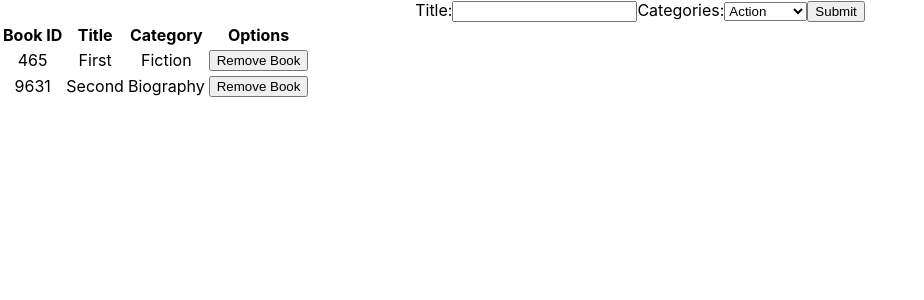
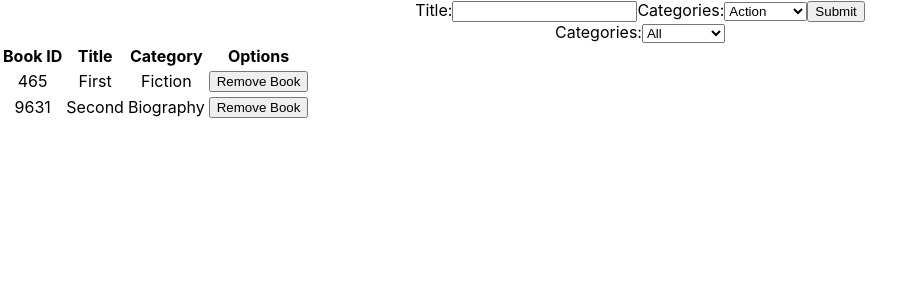
Before and after one commit to alvaropazz/react_bookstore, a React (Create React App) app: page / in a window 1280 px wide. Shown: the top 300 px of the page, without its empty margins (0-924 px from the left). Built offline with nearby package versions, Linux system fonts and the light colour scheme.

Commit message:
add category filter

```diff
--- a/src/actions/index.js
+++ b/src/actions/index.js
@@ -1,5 +1,6 @@
 export const CREATE_BOOK = 'CREATE_BOOK';
 export const REMOVE_BOOK = 'REMOVE_BOOK';
+export const CHANGE_FILTER = 'CHANGE_FILTER';
 
 export const createBook = book => ({
   type: CREATE_BOOK,
@@ -11,4 +12,9 @@ export const removeBook = book => ({
   book,
 });
 
-export default { createBook, removeBook };
+export const changeFilter = category => ({
+  type: CHANGE_FILTER,
+  category,
+});
+
+export default { createBook, removeBook, changeFilter };
--- a/src/components/App.css
+++ b/src/components/App.css
@@ -1,3 +1,5 @@
 .App {
+  display: flex;
+  flex-direction: column;
   text-align: center;
 }
--- /dev/null
+++ b/src/components/CategoryFilter.js
@@ -0,0 +1,27 @@
+import React from 'react';
+import PropTypes from 'prop-types';
+
+const categories = ['Action', 'Biography', 'History', 'Horror', 'Kids', 'Learning', 'Sci-Fi'];
+
+export const CategoryFilter = ({handleFilterChange}) => {
+  return(
+    <div>
+      <label htmlFor="book-categories">
+          Categories:
+          <select
+          name="categories"
+          id="book-categories"
+          onChange={event => handleFilterChange(event)}>
+            <option key='ALL' value='ALL'>All</option>
+            {categories.map(x => <option key={x} value={x}>{x}</option>)}
+          </select>
+        </label>
+    </div>
+  )
+}
+
+CategoryFilter.propTypes = {
+  handleFilterChange: PropTypes.instanceOf(Function).isRequired,
+};
+
+export default CategoryFilter;
--- a/src/containers/BooksList.js
+++ b/src/containers/BooksList.js
@@ -3,11 +3,14 @@ import { connect } from 'react-redux';
 import PropTypes from 'prop-types';
 import BookComponent from '../components/Book';
 import { removeBook } from '../actions/index';
+import CategoryFilter from '../components/CategoryFilter';
+import { changeFilter } from '../actions/index';
 
 class BooksList extends React.Component {
   constructor(props) {
     super(props);
     this.handleRemoveBook = this.handleRemoveBook.bind(this);
+    this.handleFilterChange = this.handleFilterChange.bind(this);
   }
 
   handleRemoveBook(book) {
@@ -16,9 +19,17 @@ class BooksList extends React.Component {
     removeBook(idx);
   }
 
+  handleFilterChange(e) {
+    const { changeFilter } = this.props;
+    changeFilter(e.target.value);
+  }
+
   render() {
-    const { books } = this.props;
+    const { books, filter } = this.props;
+    const filtered = filter === 'All'? books : books.filter(x=> x.category===filter)
     return (
+      <div>
+        <CategoryFilter handleFilterChange={this.handleFilterChange}/>
         <table>
           <thead>
             <tr>
@@ -29,7 +40,7 @@ class BooksList extends React.Component {
             </tr>
           </thead>
           <tbody>
-          {books.map(x => (
+            {filtered.map(x => (
               <BookComponent
                 key={x.id}
                 book={x}
@@ -38,21 +49,30 @@ class BooksList extends React.Component {
             ))}
           </tbody>
         </table>
+      </div>
     );
   }
 }
 
 const mapStateToProps = state => ({
   books: state.books,
+  filter: state.filter
 });
 
 const mapDispatchToProps = dispatch => ({
   removeBook: book => dispatch(removeBook(book)),
+  changeFilter: book => dispatch(changeFilter(book))
 });
 
 BooksList.propTypes = {
   books: PropTypes.instanceOf(Object).isRequired,
   removeBook: PropTypes.instanceOf(Function).isRequired,
+  changeFilter: PropTypes.instanceOf(Function).isRequired,
+  filter: PropTypes.string
 };
 
+BooksList.defaultProps = {
+  filter: 'All'
+}
+
 export default connect(mapStateToProps, mapDispatchToProps)(BooksList);
--- a/src/reducers/index.js
+++ b/src/reducers/index.js
@@ -1,4 +1,5 @@
 import { combineReducers } from 'redux';
 import booksReducer from './books';
+import changeFilter from './filter'
 
-export default combineReducers({ books: booksReducer });
+export default combineReducers({ books: booksReducer, cateogry: changeFilter });
```
Also changed, not shown: src/reducers/filter.js (added, +13 -0 lines). Lines whose indentation alone changed are shown as unchanged.
